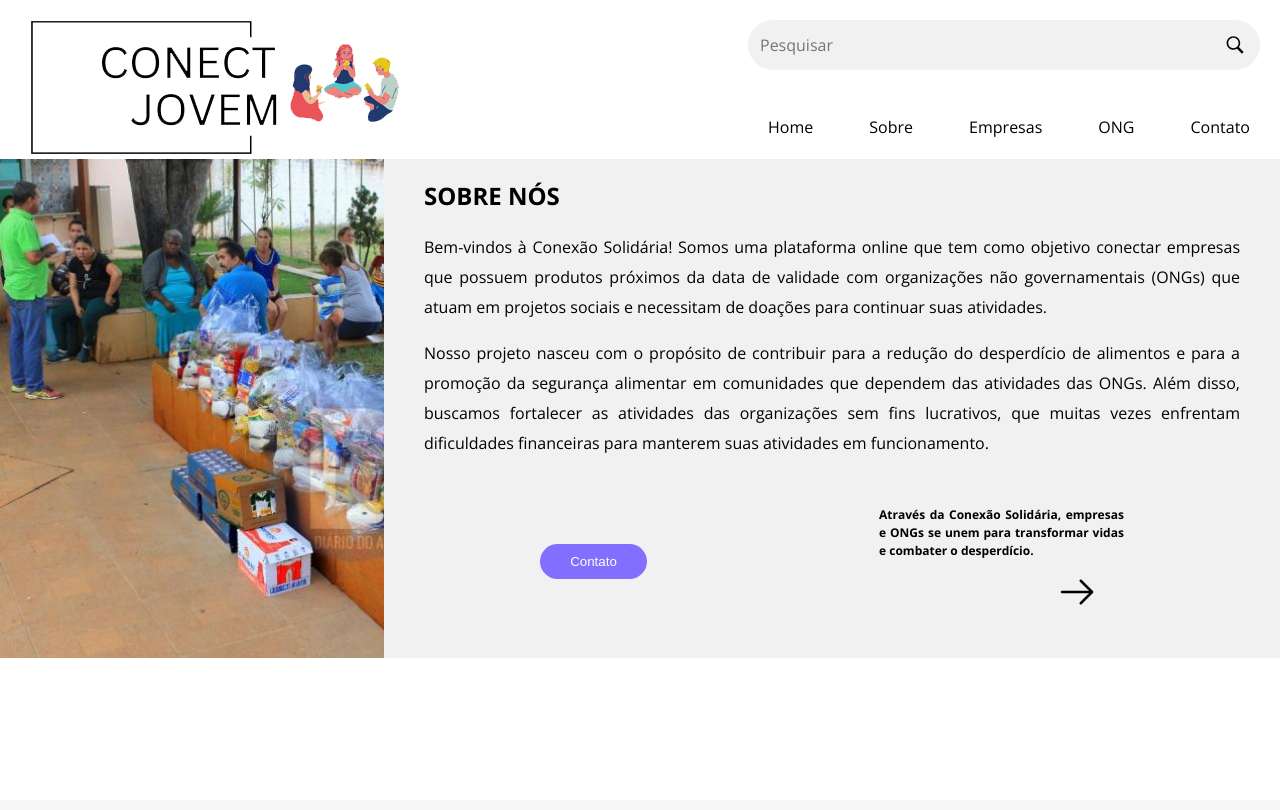
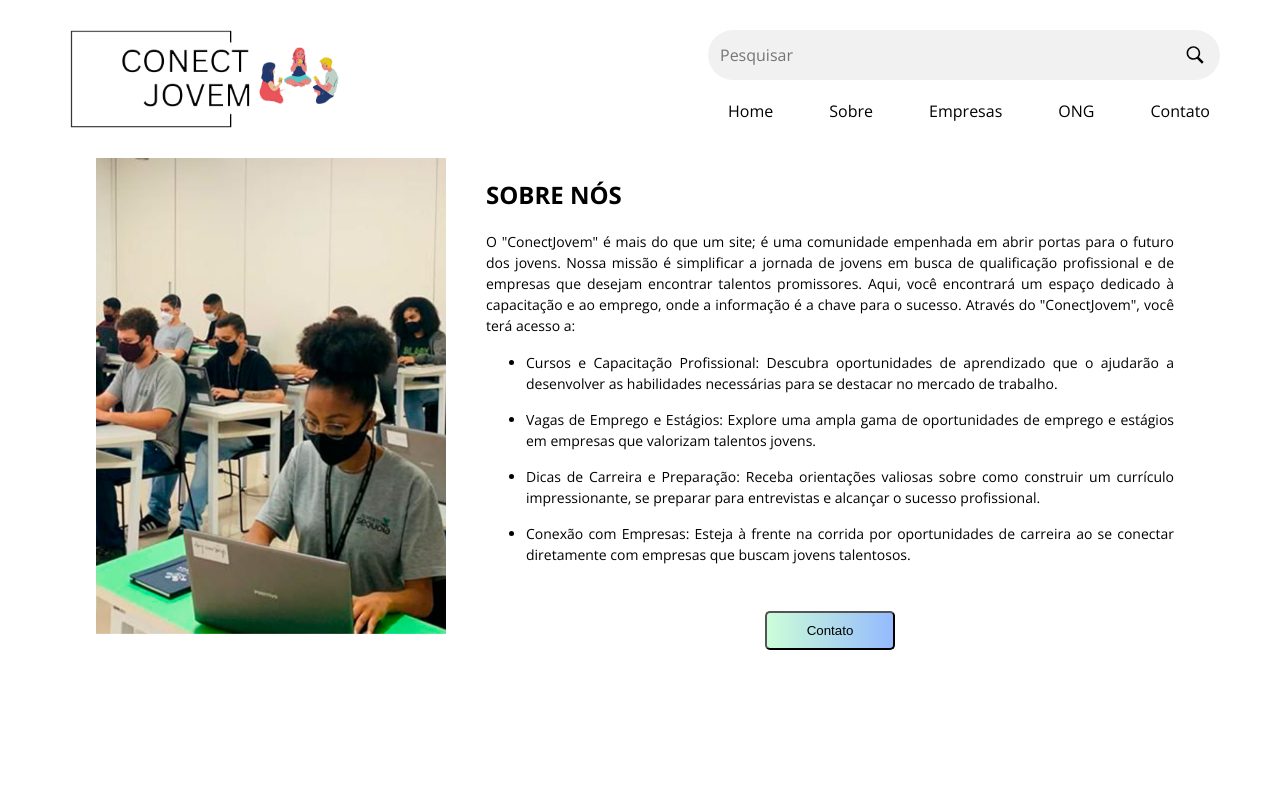
Before and after one commit to HuiseL265/prototipo-pi-2sem-2023, a PHP site: page /sobre.html in a window 1280 px wide. Before the commit the page ends 658 px from the top, so only its background shows below. Run offline with PHP 8.4, Linux system fonts and the light colour scheme; some web fonts are replaced.

Commit message:
alterações na aba de cursos

```diff
--- a/css/cabecalho.css
+++ b/css/cabecalho.css
@@ -1,4 +1,8 @@
 @import url('https://fonts.googleapis.com/css2?family=Corinthia:wght@700&family=Dancing+Script:wght@700&family=Montserrat:wght@300;400;700&family=Open+Sans:wght@300;400;700&family=Oswald:wght@400;700&display=swap');
+*{
+    box-sizing: border-box;
+}
+
 body {
     margin: 0;
     padding: 0;
@@ -8,10 +12,12 @@ body {
 .div_cabecalho {
     display: flex;
     justify-content: space-between;
+    margin:10px 40px 20px 40px;
 }
 
 .logo {
     margin: 20px 0px 0px 30px;
+    width: 270px;
 }
 
 .search-menu {
@@ -25,7 +31,7 @@ body {
     background: #F1F1F1;
     border-radius: 40px;
     display: flex;
-    height: 30px;
+    height: 50px;
     justify-content: space-between;
     padding: 10px;
 }
@@ -59,9 +65,9 @@ body {
     display: flex;
     justify-content: space-between;
     padding-left: 10px;
-    padding-top: 30px;
     list-style: none;
     font-family: 'Open Sans';
+    margin-top:20px;
 }
 
 .menu a {
--- a/css/sobre.css
+++ b/css/sobre.css
@@ -1,14 +1,16 @@
 /* CSS DO CONTEÚDO DA PÁGINA PRINCIPAL */
 .section-conteudo-sobre {
     display: flex;
+    justify-content: center;
     flex-grow: 1;
+    margin:0;
+    padding:0;
 }
 
 .conteudo-sobre-texto {
-    background: #F1F1F1;
     padding-left: 40px;
     padding-right: 40px;
-    max-width: 70%;
+    max-width: 60%;
 }
 
 .conteudo-sobre-texto h1 {
@@ -16,34 +18,37 @@
     font-weight: bold;
 }
 
-.conteudo-sobre-texto p {
+.conteudo-sobre-texto p,.conteudo-sobre-texto ul li {
     font-family: 'Open Sans';
     color: #000000;
-    font-size: 16px;
+    font-size: 14px;
     text-align: justify;
-    line-height: 30px;
+    line-height: 1.5;
+}
+
+.conteudo-sobre-texto ul li{
+    margin-top:15px;
 }
 
 .conteudo-sobre-imagem {
-    max-width: 30%;
+    margin-left:30px;
+    max-width: 40%;
 
 }
 
 .conteudo-sobre-imagem img {
     height: 100%;
+    width:350px;
 }
 
 .btn-contato {
-    display: flex;
-    background: #836FFF;
-    border: none;
-    border-radius: 30px;
+    margin-top:30px;
+    padding: 10px 40px;
+    border: 1;
+    border-radius: 5px;
+    background: rgb(204,254,216);
+    background: linear-gradient(90deg, rgba(204,254,216,1) 0%, rgba(149,186,254,1) 100%);
     cursor: pointer;
-    color: #FFFFFF;
-    padding: 10px 30px 10px 30px;
-    transition: .5s;
-    margin-top: 70px;
-    margin-bottom: 50px;
 }
 
 .btn-contato:hover {
--- a/empresas.html
+++ b/empresas.html
@@ -13,7 +13,7 @@
     <header>
         <div class="div_cabecalho">
             <div class="div-titulo">
-                <p>EMPRESAS</p>
+                <img class="logo" src="img/logo-removebg.png" alt="logomarca">
             </div>
             <div class="search-menu">
                 <div class="search-box">
--- a/sobre.html
+++ b/sobre.html
@@ -34,18 +34,23 @@
     </header>
     <section class="section-conteudo-sobre">
         <div class="conteudo-sobre-imagem">
-            <img src="img/banner_sobre.jpg" alt="banner_cestas_basicas">
+            <img src="img/img-para-sobre.png" alt="banner_cestas_basicas">
         </div>
         <div class="conteudo-sobre-texto">
             <h1>SOBRE NÓS</h1>
-            <p>Bem-vindos à Conexão Solidária! Somos uma plataforma online que tem como objetivo conectar empresas que possuem produtos próximos da data de validade com organizações não governamentais (ONGs) que atuam em projetos sociais e necessitam de doações para continuar suas atividades.</p>
-            <p>Nosso projeto nasceu com o propósito de contribuir para a redução do desperdício de alimentos e para a promoção da segurança alimentar em comunidades que dependem das atividades das ONGs. Além disso, buscamos fortalecer as atividades das organizações sem fins lucrativos, que muitas vezes enfrentam dificuldades financeiras para manterem suas atividades em funcionamento.</p>
+            <p>
+            O "ConectJovem" é mais do que um site; é uma comunidade empenhada em abrir portas para o futuro dos jovens. Nossa missão é simplificar a jornada de jovens em busca de qualificação profissional e de empresas que desejam encontrar talentos promissores.
+            Aqui, você encontrará um espaço dedicado à capacitação e ao emprego, onde a informação é a chave para o sucesso. Através do "ConectJovem", você terá acesso a:
+            </p>
+
+            <ul>
+                <li>Cursos e Capacitação Profissional: Descubra oportunidades de aprendizado que o ajudarão a desenvolver as habilidades necessárias para se destacar no mercado de trabalho.</li>
+                <li>Vagas de Emprego e Estágios: Explore uma ampla gama de oportunidades de emprego e estágios em empresas que valorizam talentos jovens.</li>
+                <li>Dicas de Carreira e Preparação: Receba orientações valiosas sobre como construir um currículo impressionante, se preparar para entrevistas e alcançar o sucesso profissional.</li>
+                <li>Conexão com Empresas: Esteja à frente na corrida por oportunidades de carreira ao se conectar diretamente com empresas que buscam jovens talentosos.</li>
+            </ul>
             <div class="div-btn">
                 <a href="contato.html"><button type="button" class="btn-contato">Contato</button></a>
-                <div class="div-sub-paragrafo">
-                    <p>Através da Conexão Solidária, empresas e ONGs se unem para transformar vidas e combater o desperdício.</p>
-                    <a href="empresas.html"><img src="img/icone_seta.svg" alt="icone_de_seta" width="200" height="40"></a>
-                </div>
             </div>
         </div>
 
```
Also changed, not shown: css/ong.css (+15 -18 lines), index.html (+8 -0 lines), ong.html (+22 -15 lines), img/img-para-sobre.png (added).
